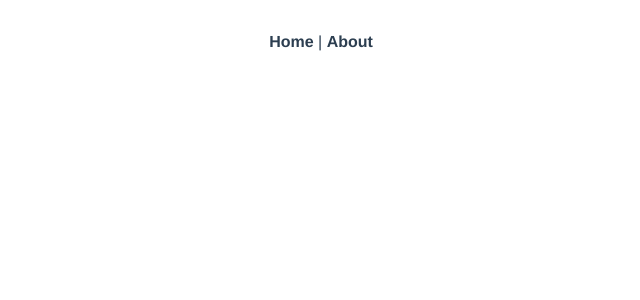
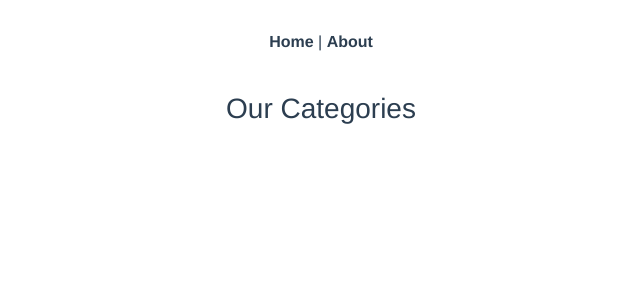
Before and after one commit to banga19/Vuejs-Ecommerce-Project, a Vue app in the folder ecommerce-ui/: page /ListCategories in a window 1280 px wide. Before the commit this address had no page. Shown: the top 300 px of the page, without its empty margins (319-959 px from the left). Built offline with nearby package versions, Linux system fonts and the light colour scheme.

Commit message:
added page to display all product categories and linked it with a router

```diff
--- a/ecommerce-ui/src/router/index.js
+++ b/ecommerce-ui/src/router/index.js
@@ -1,6 +1,7 @@
 import { createRouter, createWebHistory } from "vue-router";
 import HomeView from "../views/HomeView.vue";
 import AddCategory from "../views/Category/AddCategory";
+import ListCategories from "../views/Category/ListCategories";
 
 const routes = [
   {
@@ -23,6 +24,12 @@ const routes = [
     name: "AddCategory",
     component: AddCategory,
   },
+
+  {
+    path: "/ListCategories",
+    name: "ListCategories",
+    component: ListCategories,
+  },
 ];
 
 const router = createRouter({
--- a/ecommerce-ui/src/views/Category/AddCategory.vue
+++ b/ecommerce-ui/src/views/Category/AddCategory.vue
@@ -82,7 +82,7 @@ export default {
       })
         .then(() => {
           sweetalert({
-            text: "category added succesfuly",
+            text: "Category added succesfuly",
             icon: "success",
           });
         })
--- /dev/null
+++ b/ecommerce-ui/src/views/Category/ListCategories.vue
@@ -0,0 +1,25 @@
+<template>
+  <div class="container">
+    <!--Start of form-->
+    <div class="row">
+      <div class="col-12 text-center">
+        <h3 class="pt-2">Our Categories</h3>
+      </div>
+    </div>
+  </div>
+</template>
+
+<script>
+// const axios = require("axios");
+
+export default {
+  data() {
+    return {};
+  },
+
+  methods: {},
+};
+</script>
+
+<!--styles section-->
+<style scoped></style>
```
